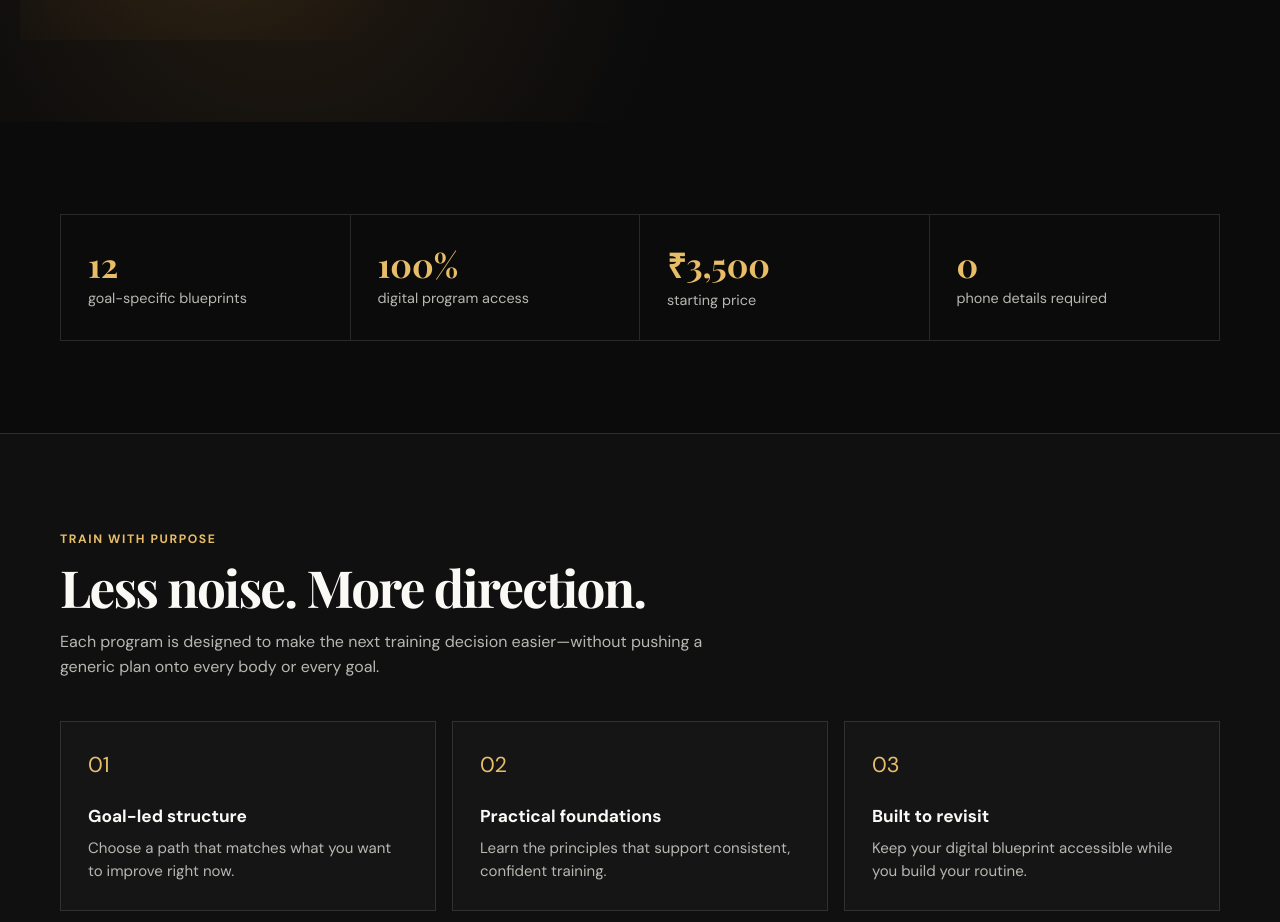
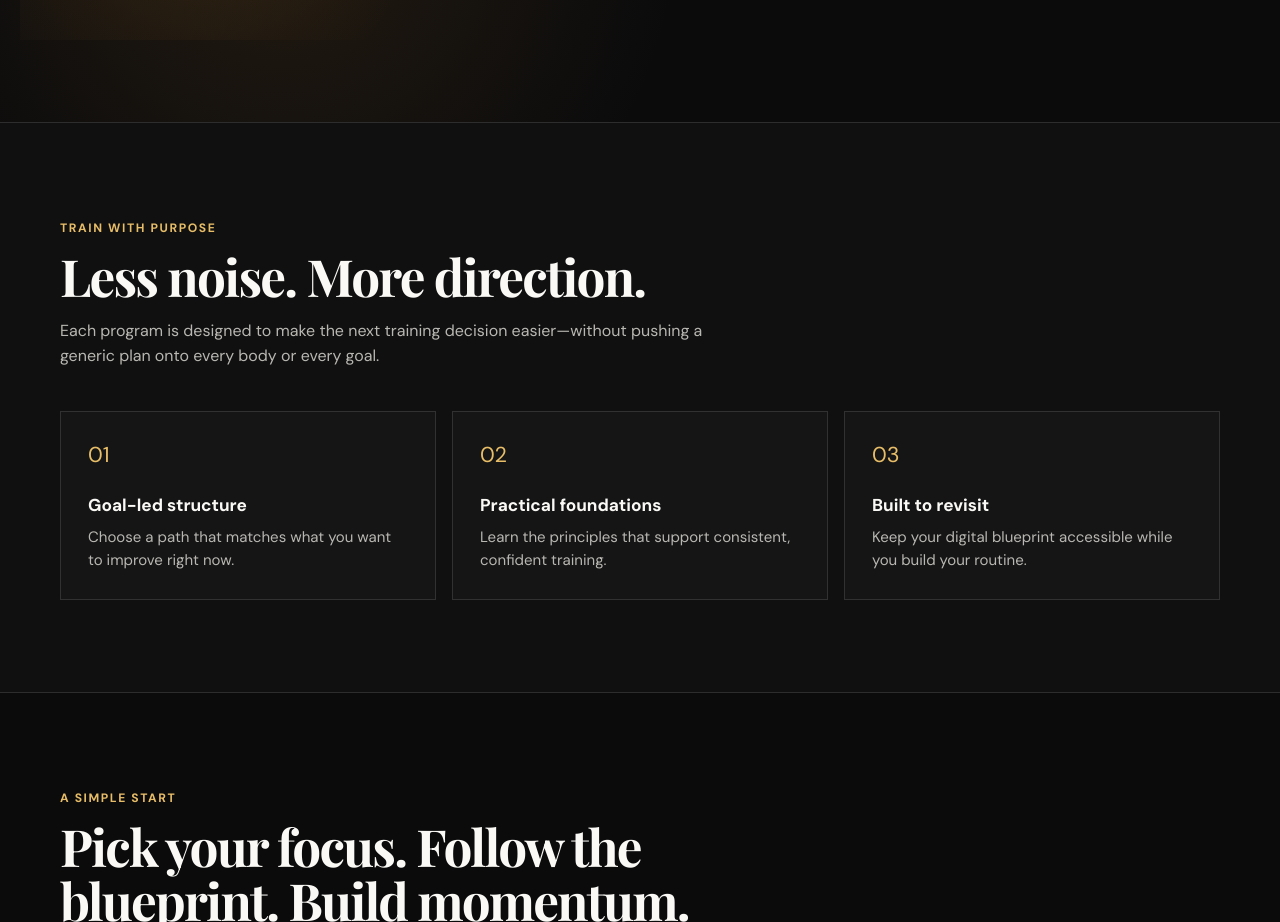
Before and after one commit to abhadhami/The-complete-fitness-blueprint, a plain HTML site: page index.html in a window 1280 px wide. Shown: the part 1020-1942 px from the top of the page. Drawn offline with nearby package versions, Linux system fonts and the light colour scheme.

Commit message:
Remove statistics section from index.html
Removed statistics section from the HTML layout.

```diff
--- a/index.html
+++ b/index.html
@@ -705,31 +705,6 @@
       </div>
     </section>
 
-    <section>
-      <div class="wrap">
-        <div class="stats">
-          <div class="stat">
-            <strong>12</strong>
-            <span>goal-specific blueprints</span>
-          </div>
-
-          <div class="stat">
-            <strong>100%</strong>
-            <span>digital program access</span>
-          </div>
-
-          <div class="stat">
-            <strong>₹3,500</strong>
-            <span>starting price</span>
-          </div>
-
-          <div class="stat">
-            <strong>0</strong>
-            <span>phone details required</span>
-          </div>
-        </div>
-      </div>
-    </section>
 
     <section class="dark-section">
       <div class="wrap">
```
